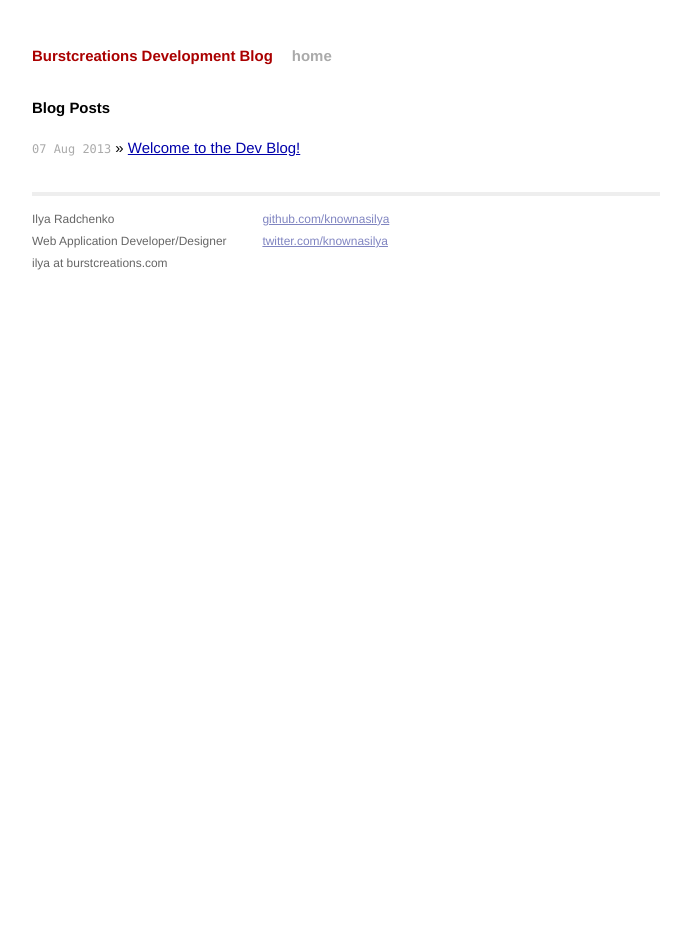
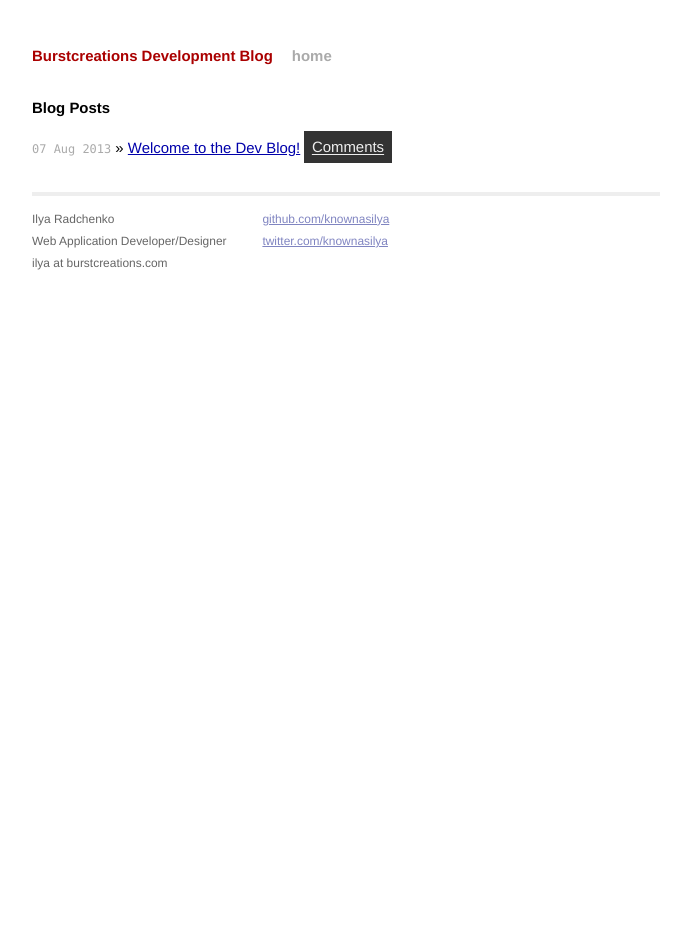
Before and after one commit to Burstcreations/Burstcreations.github.io, a Jekyll site: the page built from index.html, in a window 1280 px wide. Shown: the whole page, without its empty margins (294-985 px from the left). Built offline with Jekyll 4.4.1, drawn with Linux system fonts in a browser that asks for light colours; Markdown is read by kramdown in place of the engine named in the settings; comment, search, counter and statistics services are not loaded.

Commit message:
Comment count

```diff
--- a/css/main.css
+++ b/css/main.css
@@ -47,6 +47,12 @@
   color: #aaa;
   font-family: Monaco, "Courier New", monospace;
   font-size: 80%;
+}
+
+ul.posts .comment-count {
+  padding: 0.5em;
+  background-color: #333;
+  color: #eee;
 }
 
 /*****************************************************************************/
--- a/index.html
+++ b/index.html
@@ -8,7 +8,11 @@
   <ul class="posts">
     {% for post in site.posts %}
       {% unless post.draft %}
-        <li><span>{{ post.date | date_to_string }}</span> &raquo; <a href="{{ post.url }}#disqus_thread">{{ post.title }}</a></li>
+        <li>
+          <span>{{ post.date | date_to_string }}</span> &raquo;
+          <a href="{{ post.url }}">{{ post.title }}</a>
+          <a class="comment-count" href="{{ post.url }}#disqus_thread">Comments</a>
+        </li>
       {% endunless %}
     {% endfor %}
   </ul>
```
